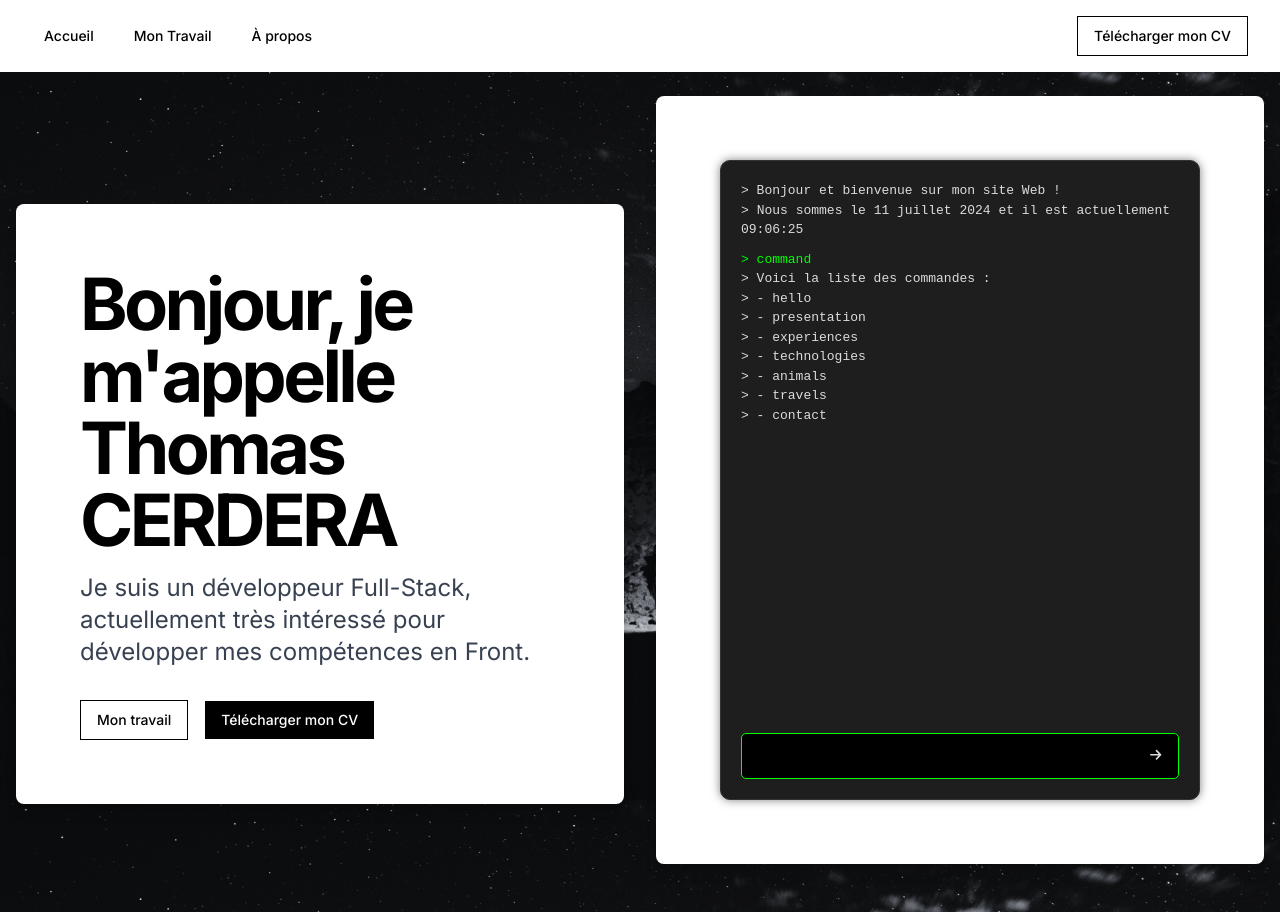
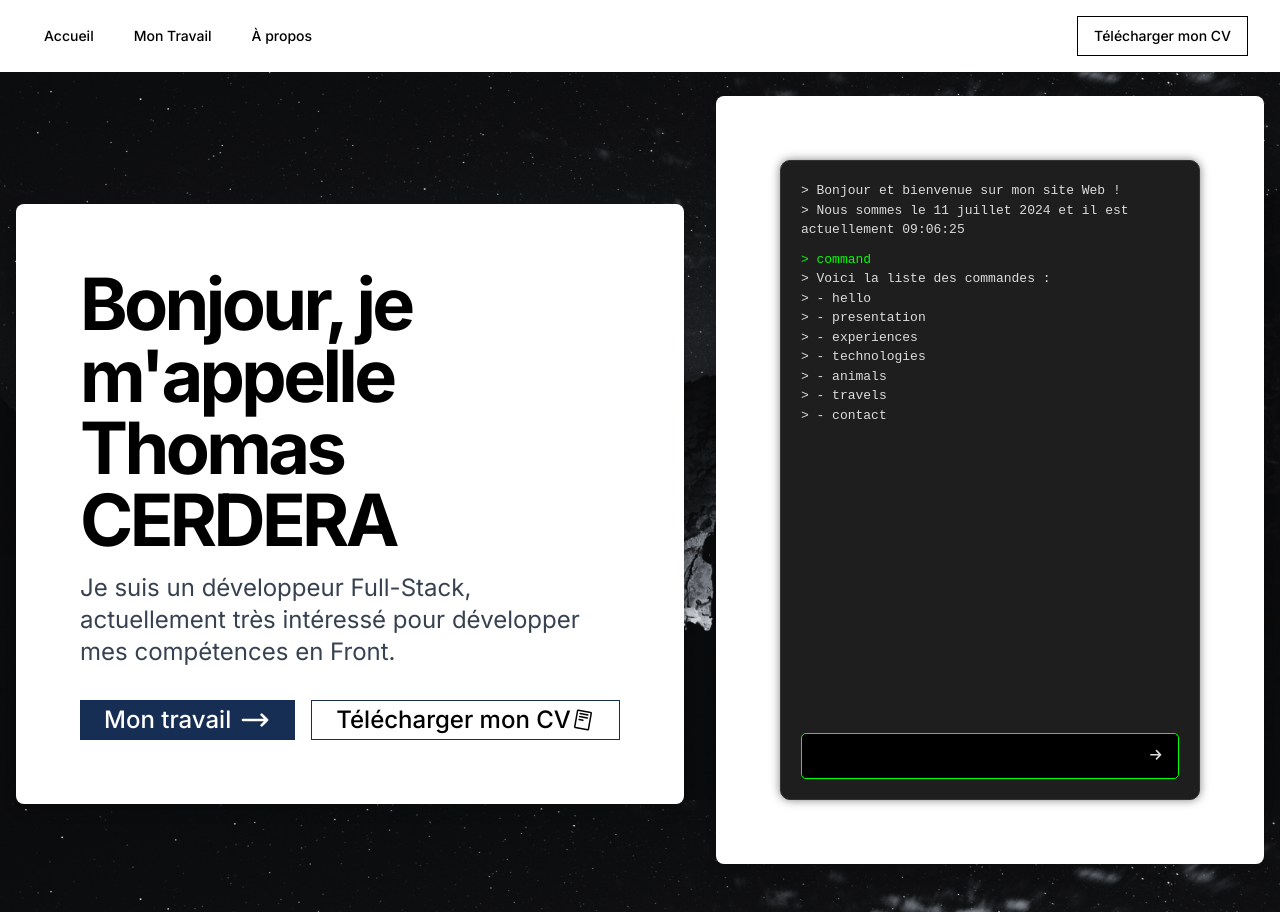
Before and after one commit to ThomasC317/websiteV2, a Next.js app: page / in a window 1280 px wide. Built offline with nearby package versions, Linux system fonts and the light colour scheme.

Commit message:
update on main page + css

```diff
--- a/app/page.tsx
+++ b/app/page.tsx
@@ -44,11 +44,31 @@ const handleButtonClick = () => {
           </p>
         </div>
         <div className="flex gap-4 sm:items-center">
-          <Button variant="outline" className="w-full sm:w-auto" onClick={handleButtonClick}>
-            Mon travail
-          </Button>
-          <Button variant="outline" className="w-full sm:w-auto" style={{ backgroundColor: 'black', color: 'white' }}>
+  <Button
+    variant="outline"
+    className="w-full sm:w-auto bg-azure-radiance-950 text-white rounded-3xl flex items-center justify-center px-6 py-4 text-2xl border-0"
+    onClick={handleButtonClick}
+    style={{color:"white"}}
+>
+    Mon travail
+    <svg
+        xmlns="http://www.w3.org/2000/svg"
+        className="h-8 w-8 ml-2"
+        fill="none"
+        viewBox="0 0 24 24"
+        stroke="white"
+    >
+        <path
+            strokeLinecap="round"
+            strokeLinejoin="round"
+            strokeWidth={2}
+            d="M17 8l4 4m0 0l-4 4m4-4H3"
+        />
+    </svg>
+</Button>
+          <Button variant="outline" className="w-full sm:w-auto bg-azure-radiance-950 text-white rounded-3xl flex items-center justify-center px-6 py-4 text-2xl border border-azure-radiance-950" style={{ color: 'black', backgroundColor: 'white', borderWidth: "1px" }}>
             Télécharger mon CV
+            <svg xmlns="http://www.w3.org/2000/svg" width="24" height="24" fill="currentColor" viewBox="0 0 256 256"><path d="M210.78,39.25l-130.25-23A16,16,0,0,0,62,29.23l-29.75,169a16,16,0,0,0,13,18.53l130.25,23h0a16,16,0,0,0,18.54-13l29.75-169A16,16,0,0,0,210.78,39.25ZM178.26,224h0L48,201,77.75,32,208,55ZM89.34,58.42a8,8,0,0,1,9.27-6.48l83,14.65a8,8,0,0,1-1.39,15.88,8.36,8.36,0,0,1-1.4-.12l-83-14.66A8,8,0,0,1,89.34,58.42ZM83.8,89.94a8,8,0,0,1,9.27-6.49l83,14.66A8,8,0,0,1,174.67,114a7.55,7.55,0,0,1-1.41-.13l-83-14.65A8,8,0,0,1,83.8,89.94Zm-5.55,31.51A8,8,0,0,1,87.52,115L129,122.29a8,8,0,0,1-1.38,15.88,8.27,8.27,0,0,1-1.4-.12l-41.5-7.33A8,8,0,0,1,78.25,121.45Z"></path></svg>
           </Button>
         </div>
       </main>
--- a/app/work/work.css
+++ b/app/work/work.css
@@ -231,7 +231,7 @@ h3 {
   .fade-enlarge-enter {
     max-height: 0;
     overflow: hidden;
-    transition: max-height 1s ease-out;
+    transition: max-height 0.5s ease-out;
 }
 
 .fade-enlarge-enter-active {
@@ -241,7 +241,7 @@ h3 {
 .fade-enlarge-exit {
     max-height: 500px;
     overflow: hidden;
-    transition: max-height 1s ease-out;
+    transition: max-height 0.5s ease-out;
 }
 
 .fade-enlarge-exit-active {
```
